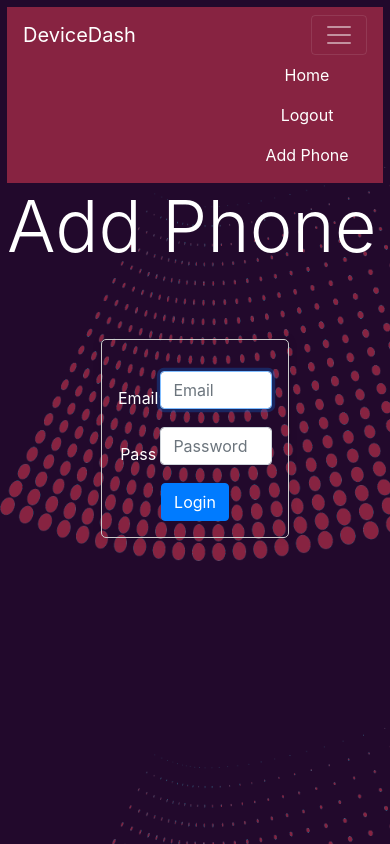
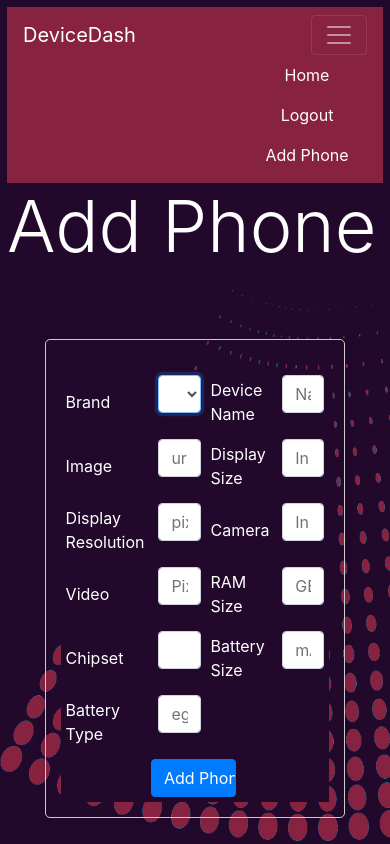
Before and after one commit to akshay-rajan/devicedash, a Django app: template tech/devicedash/templates/devicedash/add.html in a window 390 px wide. Run offline with Django 4.2, Linux system fonts and the light colour scheme; the template is opened without the code that fills it: values that come from a table or form of the project are taken from there, others are empty; a user stored in the database is signed in; data comes from the database, SQL or seed files in the repository; both versions use the stored data as it was after the commit; some libraries are stand-ins or nearby versions.

Commit message:
Add Phone Form

```diff
--- a/tech/devicedash/static/devicedash/styles.css
+++ b/tech/devicedash/static/devicedash/styles.css
@@ -135,9 +135,9 @@
 }
 
 .login-form {
-    margin-left: 25%;
+    margin-left: 10%;
     margin-top: 70px;
-    width: 50%;
+    width: 80%;
     padding: 15px;
     border: 1px solid #ccc;
     border-radius: 5px;
@@ -150,15 +150,23 @@
 
 .add-phone {
     width: 100%;
+    background-color: #22092C;
 }
-.add-phone td {
+.add-phone tr td {
+    margin: 5px;
+    padding: 5px;
+    text-align: left!important;
     vertical-align: middle!important;
+}
+
+.login-button {
+    text-align: center!important;
+    margin-left: 33%;
+    width: 33%;
 }
 
 
 
 
 
-
-
 /* light: F05941, BE3144, 872341, 22092C: dark */
--- a/tech/devicedash/templates/devicedash/add.html
+++ b/tech/devicedash/templates/devicedash/add.html
@@ -8,28 +8,95 @@
 {% if user.is_authenticated %}
     <h1 class="display-3">Add Phone</h1>
     <div class="login-form form-group" id="search">
-        <form action="{% url 'add' %}" method="post">
+        <form action="{% url 'save' %}" method="post">
             {% csrf_token %}
             <table class="add-phone text-center">
                 <tr>
-                    <td>Email</td>
+                    <td>Brand</td>
                     <td>
                         <div class="form-group">
-                            <input autofocus class="form-control" type="email" name="email" placeholder="Email">
+                            <select autofocus class="form-control" type="text" name="brand" placeholder="">
+                                <option value="" selected disabled>SELECT</option>
+                                {% for brand in brands %}
+                                <option value="{{ brand.brand }}">{{ brand.brand }}</option>
+                                {% endfor %}
+                            </select>
+                        </div>
+                    </td>
+                    <td>Device Name</td>
+                    <td>
+                        <div class="form-group">
+                            <input class="form-control" type="text" name="name" placeholder="Name">
                         </div>
                     </td>
                 </tr>
                 <tr>
-                    <td>Pass</td>
+                    <td>Image</td>
                     <td>
                         <div class="form-group">
-                            <input class="form-control" type="password" name="password" placeholder="Password">
+                            <input class="form-control" type="text" name="img" placeholder="url">
+                        </div>
+                    </td>
+                    <td>Display Size</td>
+                    <td>
+                        <div class="form-group">
+                            <input class="form-control" type="text" name="screen" placeholder="In Inches">
                         </div>
                     </td>
                 </tr>
                 <tr>
-                    <td colspan="2">
-                        <input class="btn btn-primary" type="submit" value="Login">
+                    <td>Display Resolution</td>
+                    <td>
+                        <div class="form-group">
+                            <input class="form-control" type="text" name="resolution" placeholder="pixels">
+                        </div>
+                    </td>
+                    <td>Camera</td>
+                    <td>
+                        <div class="form-group">
+                            <input class="form-control" type="text" name="pixels" placeholder="In MP">
+                        </div>
+                    </td>
+                </tr>
+                <tr>
+                    <td>Video</td>
+                    <td>
+                        <div class="form-group">
+                            <input class="form-control" type="text" name="video-pixels" placeholder="Pixels">
+                        </div>
+                    </td>
+                    <td>RAM Size</td>
+                    <td>
+                        <div class="form-group">
+                            <input class="form-control" type="text" name="ram" placeholder="GB">
+                        </div>
+                    </td>
+                </tr>
+                <tr>
+                    <td>Chipset</td>
+                    <td>
+                        <div class="form-group">
+                            <input class="form-control" type="text" name="chipset" placeholder="">
+                        </div>
+                    </td>
+                    <td>Battery Size</td>
+                    <td>
+                        <div class="form-group">
+                            <input class="form-control" type="text" name="battery" placeholder="mAH">
+                        </div>
+                    </td>
+                </tr>
+                <tr>
+                    <td>Battery Type</td>
+                    <td>
+                        <div class="form-group">
+                            <input class="form-control" type="text" name="battery-type" placeholder="eg: Li-ion">
+                        </div>
+                    </td>
+                </tr>
+                <tr>
+                    <td colspan="4">
+                        <input class="btn btn-primary login-button" type="submit" value="Add Phone to Database">
                     </td>
                 </tr>
             </table>
--- a/tech/devicedash/urls.py
+++ b/tech/devicedash/urls.py
@@ -9,6 +9,7 @@
     path("find", views.find, name="find"),
     path("admin", views.admin, name="admin"),
     path("add", views.add, name="add"),
+    path("save", views.save, name="save"),
     path("logout_view", views.logout_view, name="logout"),
     path("find/<str:id>", views.viewPhone, name="viewPhone")
 ]
```
Also changed, not shown: tech/devicedash/views.py (+16 -5 lines), README.md, tech/db.sqlite3.
